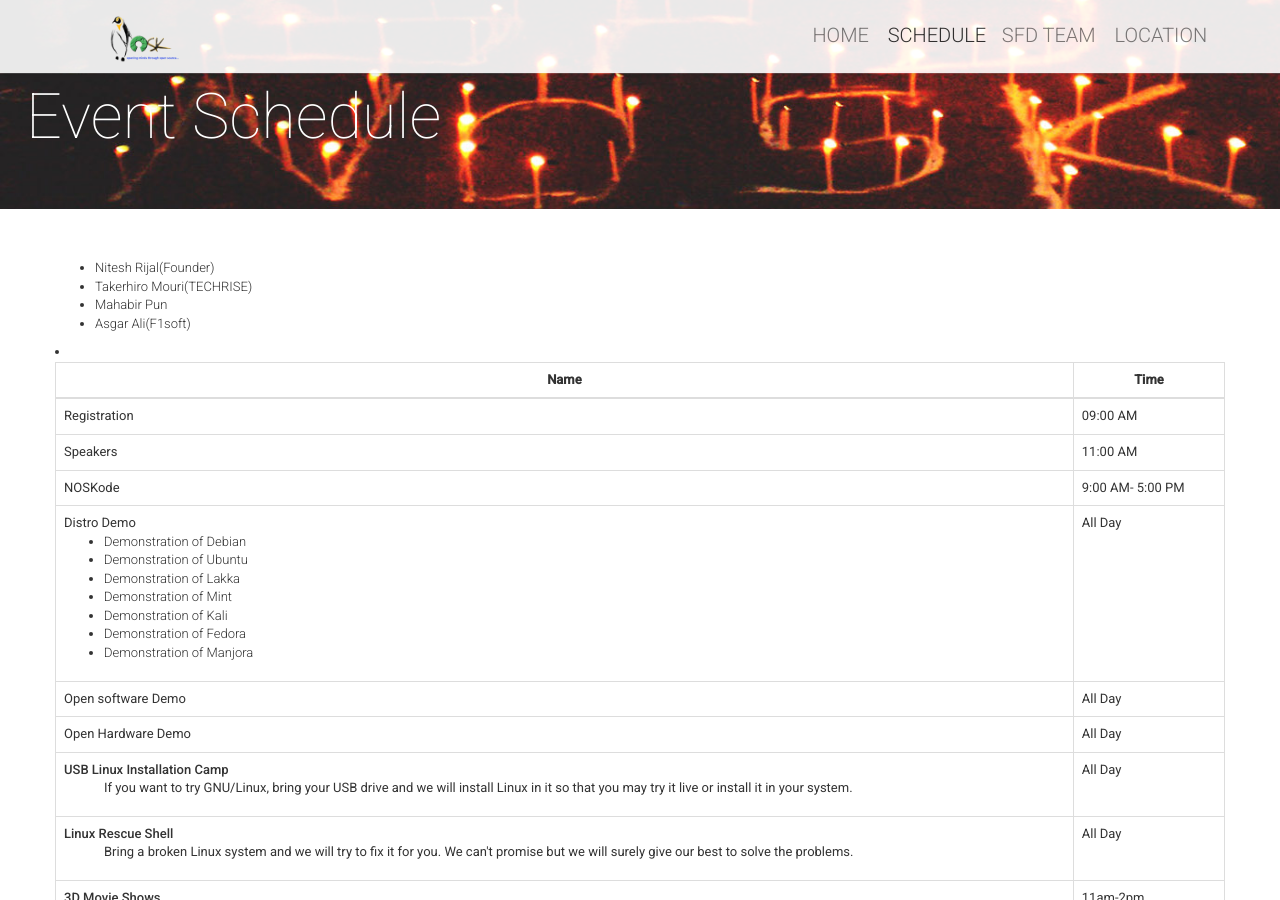
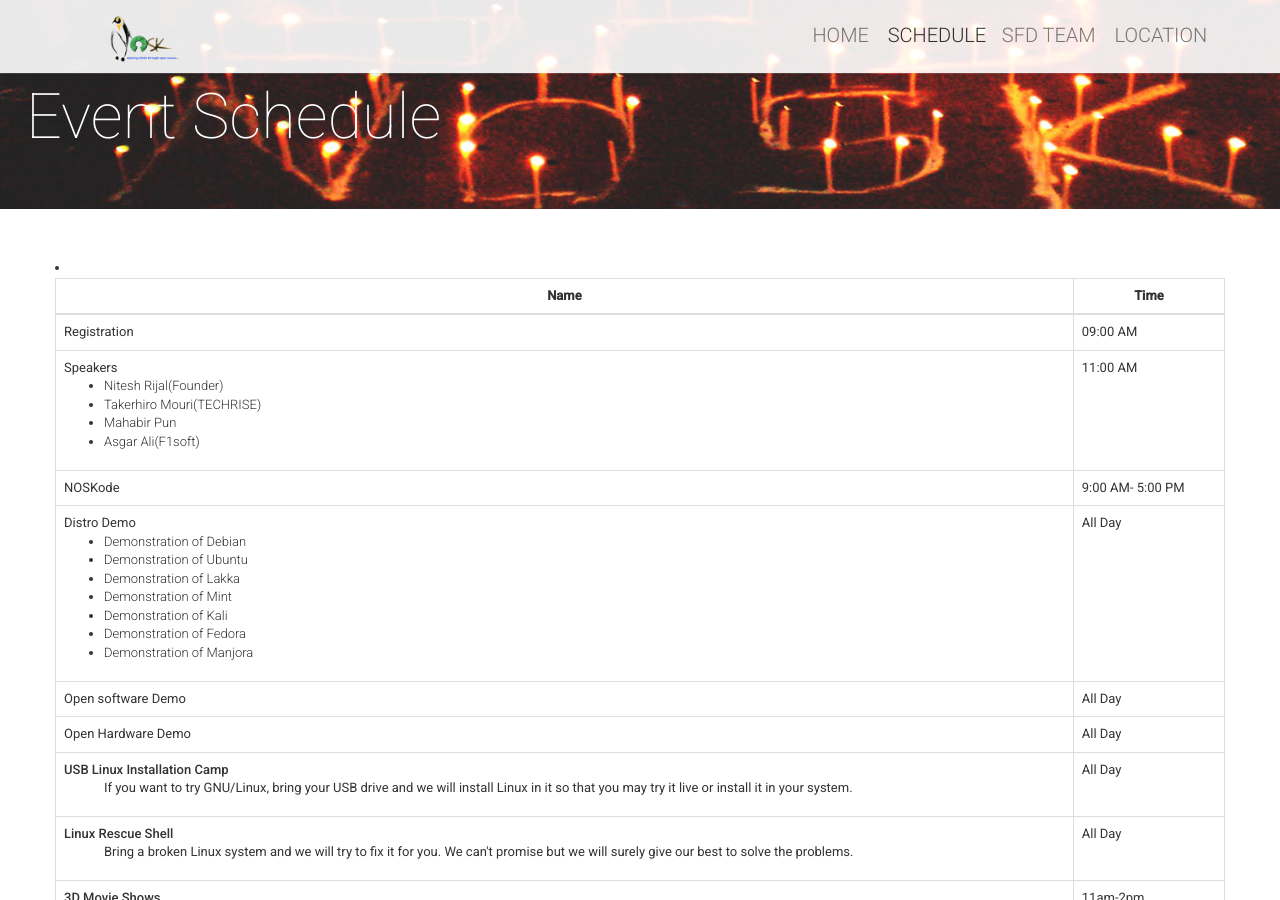
Before and after one commit to openosk/openosk.github.io, a Jekyll site: the page built from schedule.html, in a window 1280 px wide and 900 px high, scrolled down 391 px. Built offline with Jekyll 4.4.1, drawn with Linux system fonts in a browser that asks for light colours; nearby versions of some CDN libraries; comment, search, counter and statistics services are not loaded; part of the change alters nothing that is shown.

```diff
--- a/_includes/schedule-table.html
+++ b/_includes/schedule-table.html
@@ -18,7 +18,7 @@
                                 <td>09:00 AM</td>
                             </tr>
                             <tr>
-                            	<td>Speakers</td>
+                            	<td>Speakers
 	                            	<ul>
 		                            	<li>Nitesh Rijal(Founder)</li>
 		                            	<li>Takerhiro Mouri(TECHRISE)</li>
```
Lines whose indentation alone changed are shown as unchanged.
